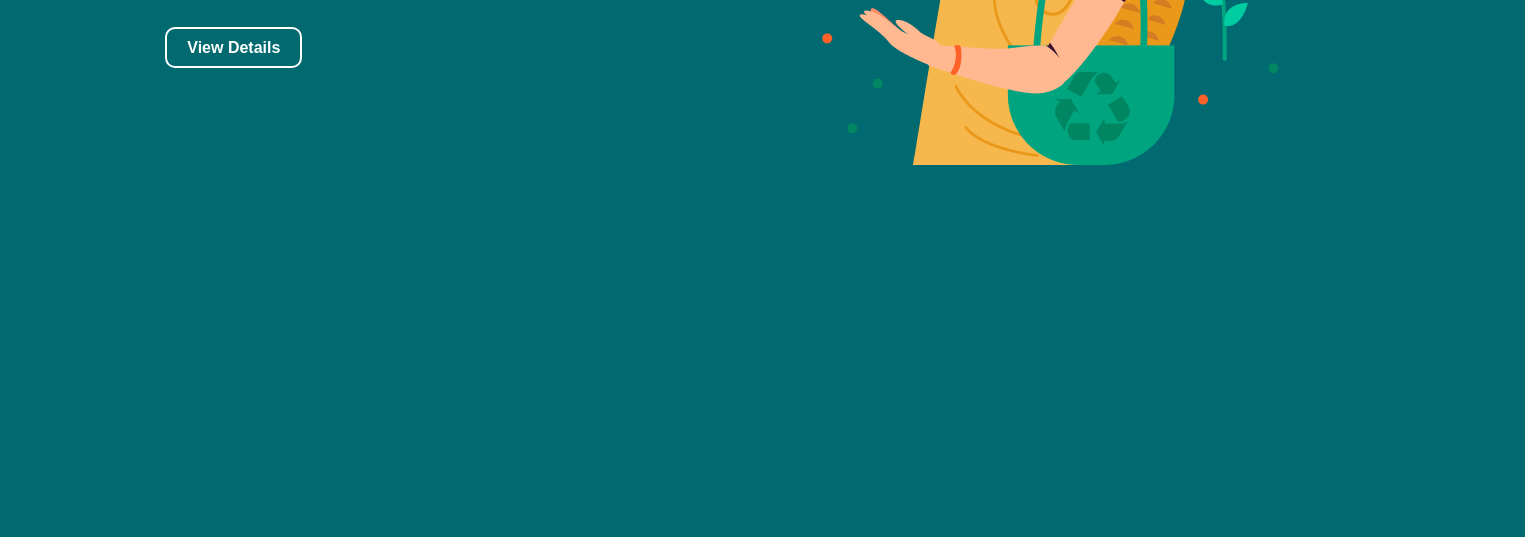
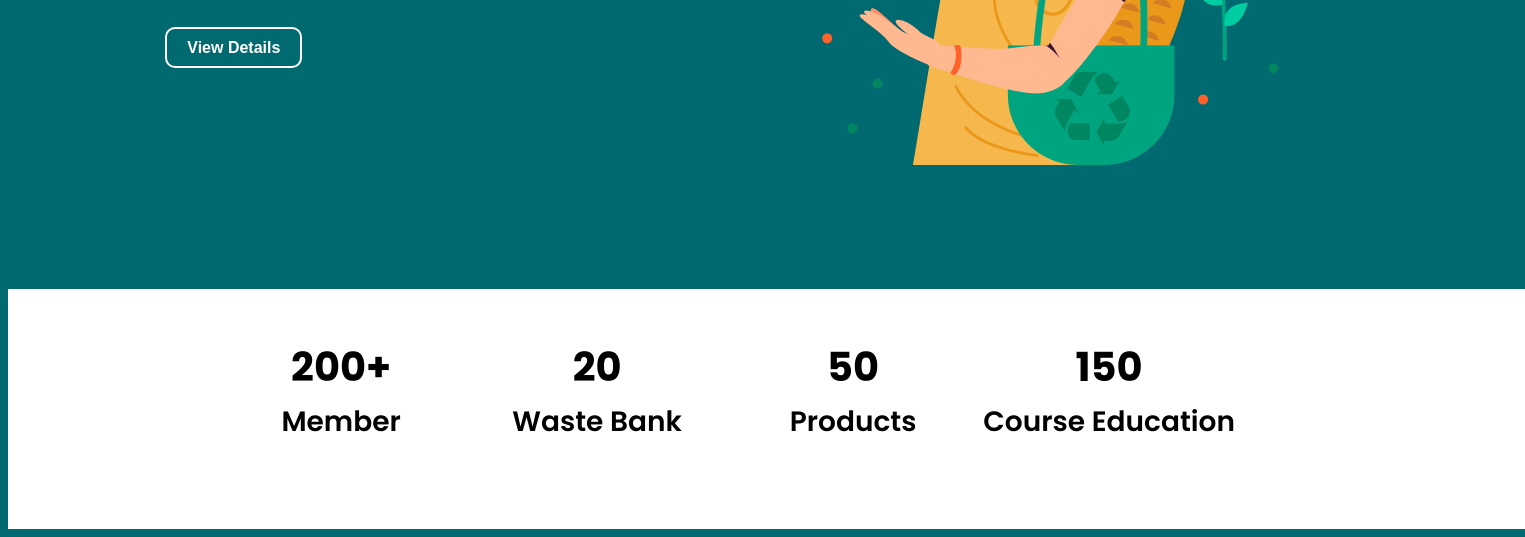
Before and after one commit to RichyOlay/WASTE-LANDING-PAGE, a plain HTML site: page index.html in a window 1280 px wide. Shown: the part 478-1015 px from the top of the page, 1525 px wide, since content can reach past the window. Before the commit the page ends 800 px from the top, so only its background shows below. Drawn offline with Linux system fonts and the light colour scheme.

Commit message:
footer added

```diff
--- a/index.html
+++ b/index.html
@@ -35,7 +35,6 @@
     </header>
     <div class="image-text">
         <p>
-
             <div class="body-message">
                 <h3>Hi Folks!</h3>
                 <h1>Innovation Dedication</h1>
@@ -48,6 +47,29 @@
         </p>
         <img src="banner pic.png" alt="banner">
     </div>
+    <footer>
+        <div>
+            <ul class="stats">
+                <li>
+                    <h1>200+</h1>
+                    <h3>Member</h3>
+                </li>
+                <li>
+                    <h1>20</h1>
+                    <h3>Waste Bank</h3>
+                </li>
+                <li>
+                    <h1>50</h1>
+                    <h3>Products</h3>
+                </li>
+                <li>
+                    <h1>150</h1>
+                    <h3>Course Education</h3>
+                </li>
+            </ul>
+        </div>
+
+    </footer>
 
 
 </body>
--- a/style.css
+++ b/style.css
@@ -133,6 +133,38 @@ h6{
     margin-top: -15rem;
 }
 
+footer{
+    background-color: white;
+    display: flex;
+    text-decoration: none;
+    width: 120%;
+    min-height: 15rem;
+    margin-top: 7.75rem;
+}
+
+footer h1{
+    color: black;
+}
+
+footer h3{
+    color: black;
+
+}
+
+ul.stats{
+    display: flex;
+    text-align: center;
+    margin-left: 0;
+    padding: 0.5%;
+
+}
+
+ul.stats li{
+    display: inline;
+    margin-right: -25rem;
+    text-align: center;
+}
+
 body{
     background-color: #016A70;
     font-family: 'Poppins', sans-serif;
```
